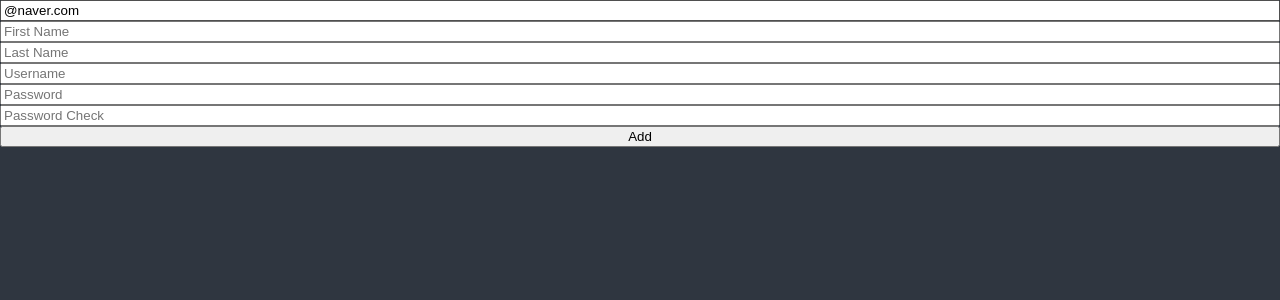
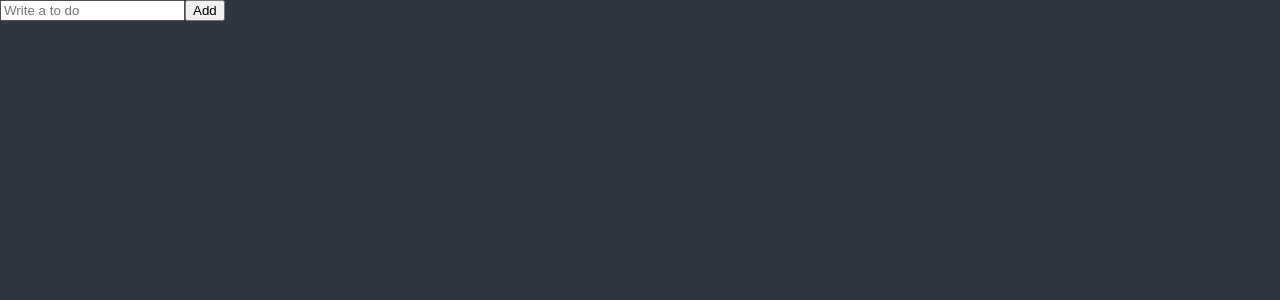
Before and after one commit to pjh5474/react-todo-app, a React (Create React App) app: page / in a window 1280 px wide. Shown: the top 300 px of the page. Built offline with nearby package versions, Linux system fonts and the light colour scheme.

Commit message:
2023-08-23 react-hook-form Recap

```diff
--- a/src/ToDoList.tsx
+++ b/src/ToDoList.tsx
@@ -1,128 +1,26 @@
 import { useForm } from "react-hook-form";
 
 interface IForm {
-	email: string;
-	firstname: string;
-	lastname: string;
-	username: string;
-	password: string;
-	password1: string;
-	extraError?: string;
+	toDo: string;
 }
 
 function ToDoList() {
-	const {
-		register,
-		watch,
-		handleSubmit,
-		formState: { errors },
-		setError,
-	} = useForm<IForm>({
-		defaultValues: {
-			email: "@naver.com",
-		},
-	});
-	const onValid = (data: IForm) => {
-		if (data.password !== data.password1) {
-			setError(
-				"password1",
-				{
-					message: "Password not matched",
-				},
-				{ shouldFocus: true }
-			);
-		}
-
-		// setError("extraError", {
-		// 	message: "Server Offline",
-		// });
+	const { register, handleSubmit, setValue } = useForm<IForm>();
+	const handleValid = (data: IForm) => {
+		console.log("add to do", data.toDo);
+		setValue("toDo", "");
 	};
-
-	const invalidStrings = ["nico", "las"];
 
 	return (
 		<div>
-			<form
-				style={{ display: "flex", flexDirection: "column" }}
-				onSubmit={handleSubmit(onValid)}
-			>
+			<form onSubmit={handleSubmit(handleValid)}>
 				<input
-					{...register("email", {
-						required: "Email is required",
-						pattern: {
-							value: /^[A-Za-z0-9._%+-]+@naver.com$/,
-							message: "Only naver emails allowed",
-						},
+					{...register("toDo", {
+						required: "Please write a To Do",
 					})}
-					placeholder="Email"
+					placeholder="Write a to do"
 				/>
-				<span>{errors?.email?.message as string}</span>
-				<input
-					{...register("firstname", {
-						required: "First Name is required",
-						validate: {
-							noNico: (value) =>
-								value.includes("nico") ? "Dont use 'nico'" : true,
-							noLas: (value) =>
-								value.includes("las") ? "Dont use 'las'" : true,
-						},
-					})}
-					placeholder="First Name"
-				/>
-				<span>{errors?.firstname?.message as string}</span>
-				<input
-					{...register("lastname", { required: "Last Name is required" })}
-					placeholder="Last Name"
-				/>
-				<span>{errors?.lastname?.message as string}</span>
-				<input
-					{...register("username", {
-						required: "Username is required",
-						minLength: {
-							value: 5,
-							message: "Your username is too short",
-						},
-						validate: {
-							noInvalidStrings: (value) => {
-								let isValid = true;
-								let wrongstring = "";
-								invalidStrings.forEach((invalidString) => {
-									if (value.includes(invalidString)) {
-										wrongstring = invalidString;
-										isValid = false;
-									}
-								});
-								return isValid || `${wrongstring} is not allowed`;
-							},
-						},
-					})}
-					placeholder="Username"
-				/>
-				<span>{errors?.username?.message as string}</span>
-				<input
-					{...register("password", {
-						required: "Password is required",
-						minLength: {
-							value: 5,
-							message: "Your password is too short",
-						},
-					})}
-					placeholder="Password"
-				/>
-				<span>{errors?.password?.message as string}</span>
-				<input
-					{...register("password1", {
-						required: "Password Check is required",
-						minLength: {
-							value: 5,
-							message: "Your password is too short",
-						},
-					})}
-					placeholder="Password Check"
-				/>
-				<span>{errors?.password1?.message as string}</span>
 				<button>Add</button>
-				<span>{errors?.extraError?.message as string}</span>
 			</form>
 		</div>
 	);
```
